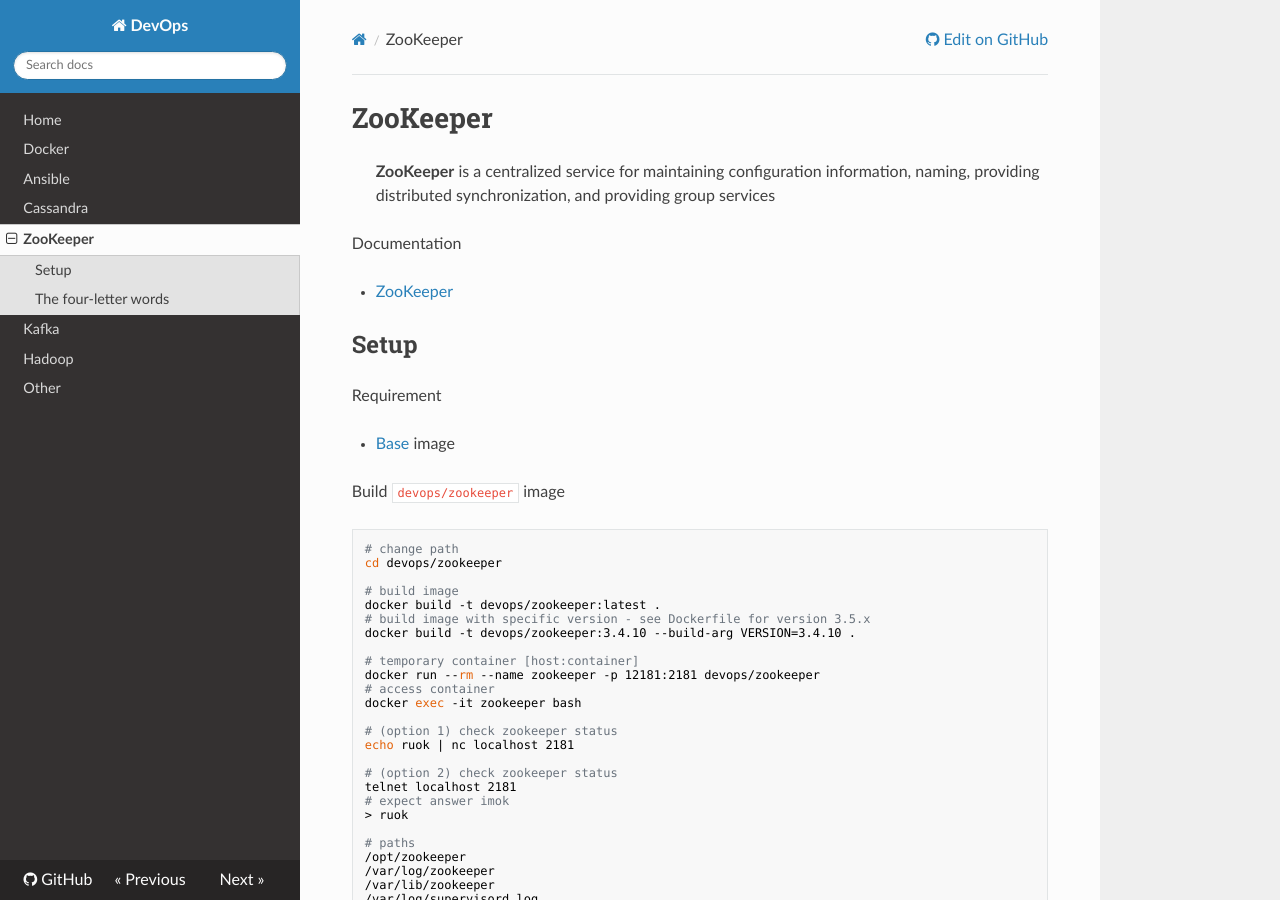
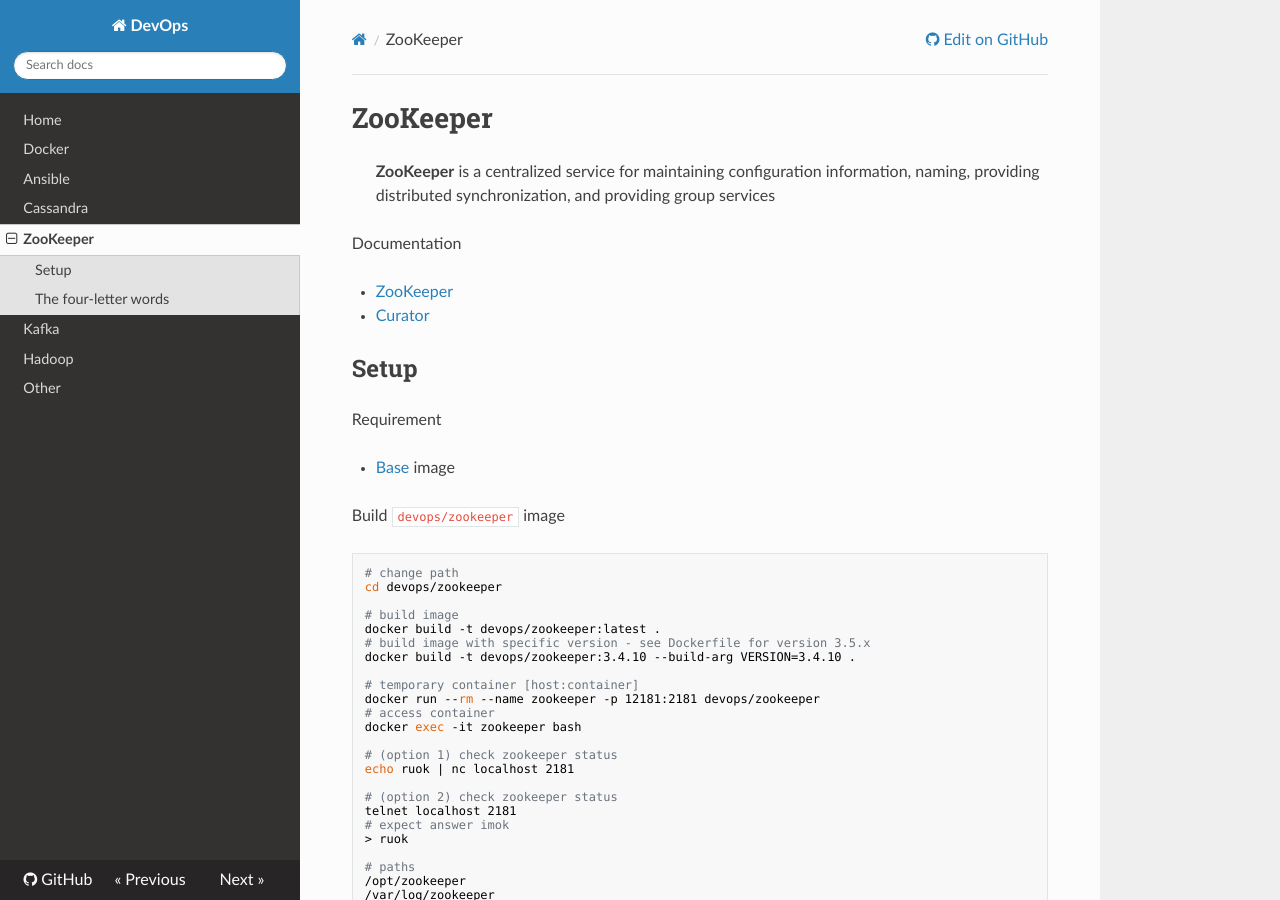
Before and after one commit to niqdev/devops, an MkDocs documentation site: the page built from docs/zookeeper.md, in a window 1280 px wide and 900 px high. Built offline with MkDocs 1.6.1, drawn with Linux system fonts in a browser that asks for light colours; nearby versions of some CDN libraries; old or Windows-style settings are respelled for this version of MkDocs.

Commit message:
doc: update zookeper

```diff
--- a/docs/zookeeper.md
+++ b/docs/zookeeper.md
@@ -5,6 +5,7 @@
 Documentation
 
 * [ZooKeeper](https://zookeeper.apache.org)
+* [Curator](https://curator.apache.org/)
 
 ## Setup
 
```
